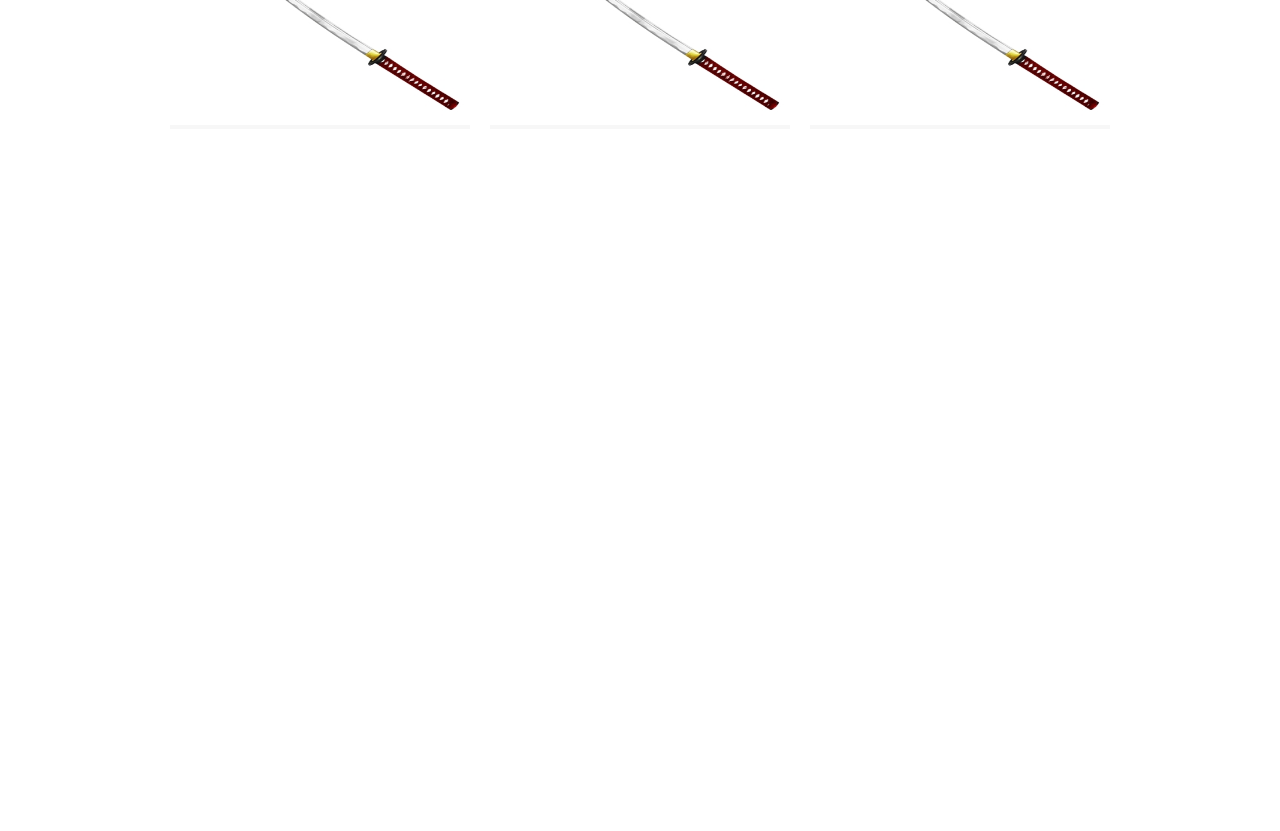
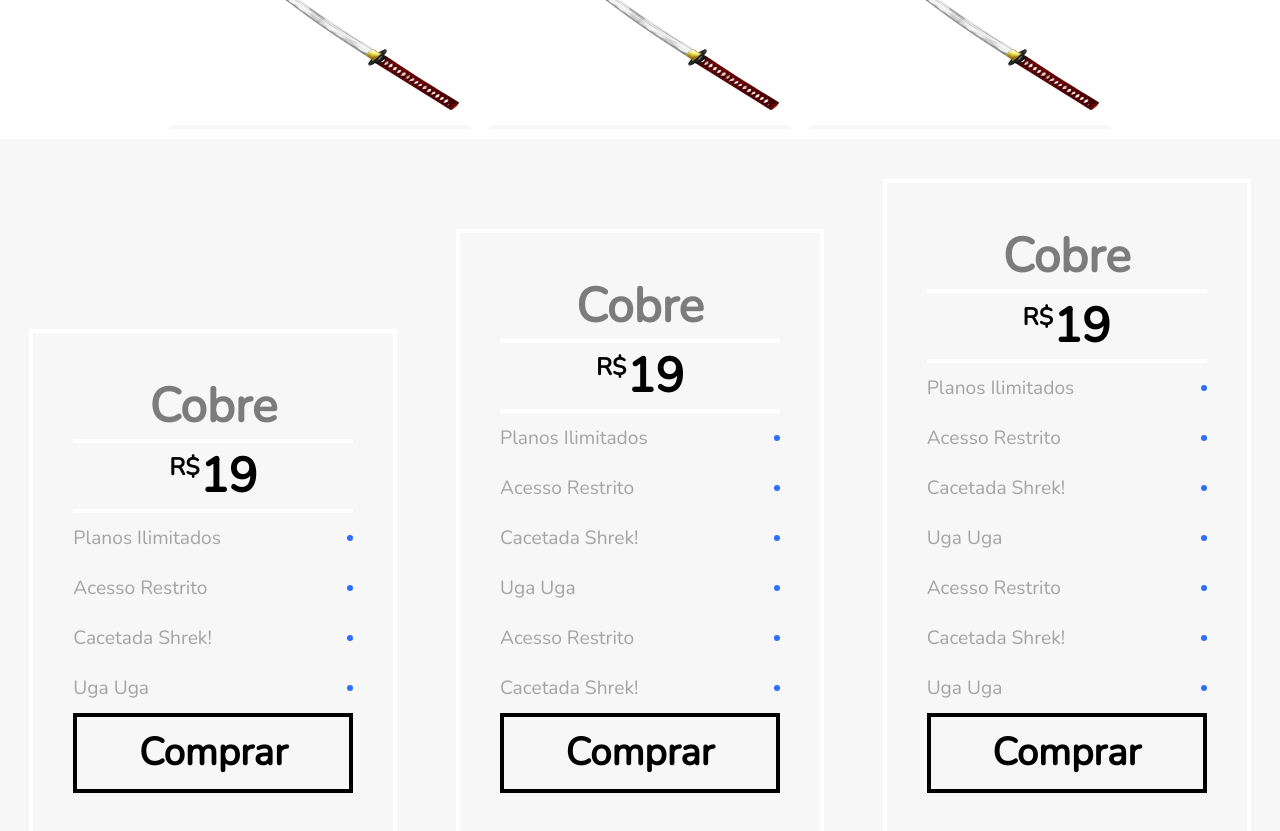
Before and after one commit to pauloUAG/flexblogReactJS, a React (Create React App) app: page / in a window 1280 px wide. Shown: the part 1360-2191 px from the top of the page. Before the commit the page ends 1489 px from the top, so only its background shows below. Built offline with nearby package versions, Linux system fonts and the light colour scheme.

Commit message:
Termino do component mainPreco sem responsividade

```diff
--- a/src/App.js
+++ b/src/App.js
@@ -2,7 +2,8 @@ import React from 'react';
 import {BrowserRouter} from 'react-router-dom';
 import Header from './components/header';
 import Menu from './components/menu';
-import Main from './pages/main'
+import Main from './pages/main';
+import Preco from './components/mainPreco';
 
 function App() {
   return (
@@ -10,6 +11,7 @@ function App() {
     <Header />
     <Menu />
     <Main />
+    <Preco />
     </BrowserRouter>
   );
 }
--- /dev/null
+++ b/src/components/mainPreco/index.js
@@ -0,0 +1,49 @@
+import React from 'react'
+import './styles.css'
+
+const Preco = () => {
+    return(
+        <section className="sectionDois">
+            <div className="preco">
+                <h1>Cobre</h1>
+                <h2><sup>R$</sup>19</h2>
+                <ul>
+                    <li>Planos Ilimitados</li>
+                    <li>Acesso Restrito</li>
+                    <li>Cacetada Shrek!</li>
+                    <li>Uga Uga</li>
+                    <button type="button">Comprar</button>
+                </ul>
+            </div>
+            <div className="preco">
+                <h1>Cobre</h1>
+                <h2><sup>R$</sup>19</h2>
+                <ul>
+                    <li>Planos Ilimitados</li>
+                    <li>Acesso Restrito</li>
+                    <li>Cacetada Shrek!</li>
+                    <li>Uga Uga</li>
+                    <li>Acesso Restrito</li>
+                    <li>Cacetada Shrek!</li>
+                    <button type="button">Comprar</button>
+                </ul>
+            </div>
+            <div className="preco">
+                <h1>Cobre</h1>
+                <h2><sup>R$</sup>19</h2>
+                <ul>
+                    <li>Planos Ilimitados</li>
+                    <li>Acesso Restrito</li>
+                    <li>Cacetada Shrek!</li>
+                    <li>Uga Uga</li>
+                    <li>Acesso Restrito</li>
+                    <li>Cacetada Shrek!</li>
+                    <li>Uga Uga</li>
+                    <button type="button">Comprar</button>
+                </ul>
+            </div>
+        </section>
+    );
+}
+
+export default Preco;
--- /dev/null
+++ b/src/components/mainPreco/styles.css
@@ -0,0 +1,67 @@
+.sectionDois {
+    margin: 10px 0;
+    max-width: 100%;
+    background-color: #F7F7F7;
+    display: flex;
+    flex-wrap: wrap;
+    align-items: flex-end;
+}
+
+.preco {
+    width: 280px;
+    padding: 40px 40px;
+    margin: 40px auto;
+    border: 4px solid white;
+}
+
+.preco h1 {
+    font-size: 3em;
+    font-family: "Nunito", Helvetica, Arial, sans-serif;
+    color: #7C7C7C;
+    text-align: center;
+}
+
+.preco h2 {
+    font-size: 3em;
+    font-family: "Nunito", Helvetica, Arial, sans-serif;
+    border-top: 4px solid white;
+    border-bottom: 4px solid white;
+    text-align: center;
+}
+
+.preco sup {
+    font-size: 0.5em;
+}
+
+.preco ul {
+    font-family: "Nunito", Helvetica, Arial, sans-serif;
+    list-style-type: none;
+    color: #a4a4a4;
+    line-height: 50px;
+    font-size: 1.2em;
+}
+
+.preco li {
+    display: flex;
+    justify-content: space-between;
+    align-items: center;
+}
+
+.preco li::after {
+    content: '';
+    display: block;
+    width: 6px;
+    height: 6px;
+    background: #2c70ff;
+    border-radius: 50%;
+}
+
+.preco button {
+    width: 280px;
+    height: 80px;
+    font-family: "Nunito", Helvetica, Arial, sans-serif;
+    font-size: 2em;
+    font-weight: bold;
+    background: transparent;
+    border: 4px solid black;
+}
--- a/src/pages/main/index.js
+++ b/src/pages/main/index.js
@@ -46,6 +46,11 @@ const Main = () => {
                     </div>
                 </div>
             </div>
+            <div className="precos-container">
+                <div></div>
+                <div></div>
+                <div></div>
+            </div>
         </section>
     );
 }
```
